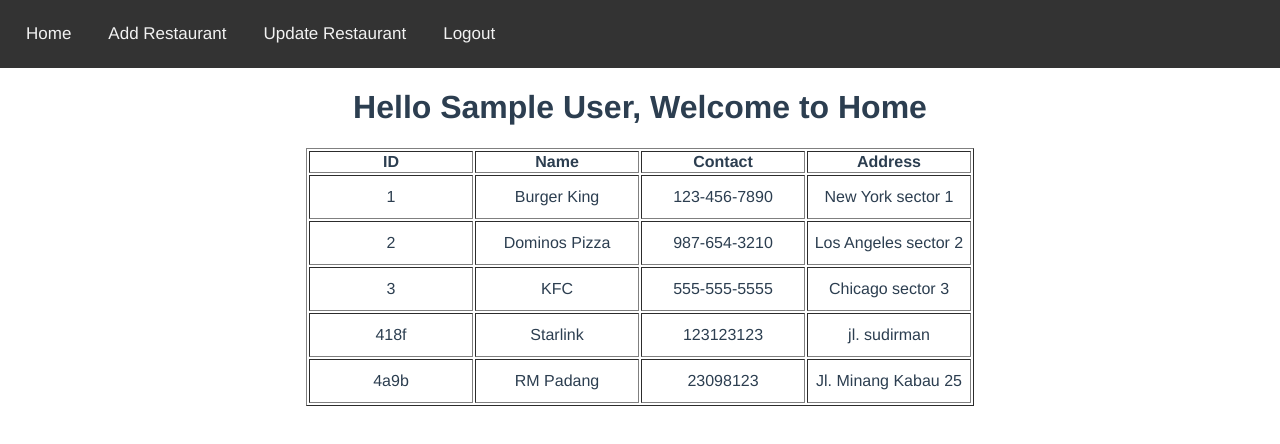
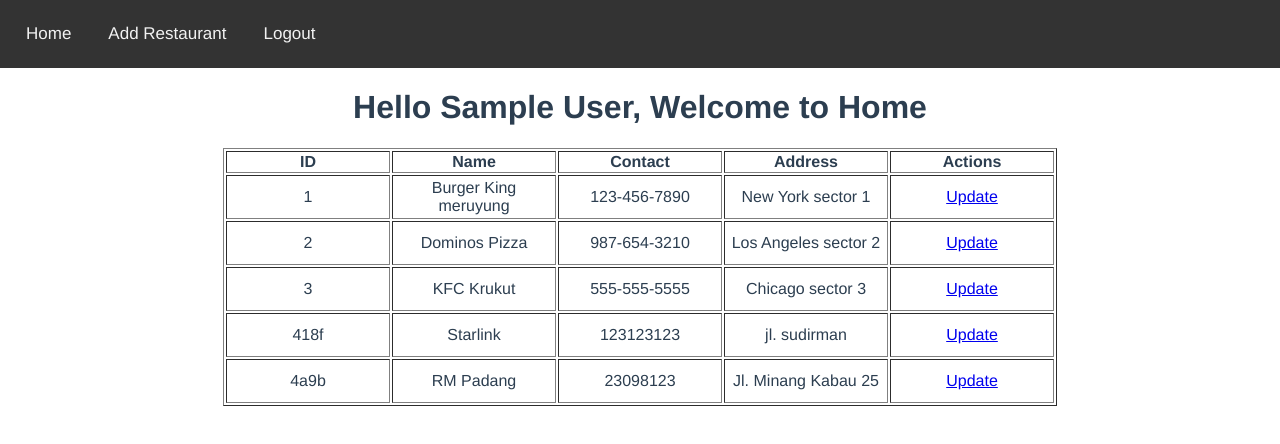
Before and after one commit to septianadip17/belajar-vuejs, a Vue app: page / in a window 1280 px wide. Shown: the top 444 px of the page. Built offline with nearby package versions, Linux system fonts and the light colour scheme; data requests are answered from the project's data file; sample sign-in values are in the browser's storage.

Commit message:
feat: enhance restaurant management with update functionality, modify restaurant data structure, and improve navigation in Header component

```diff
--- a/db/db.json
+++ b/db/db.json
@@ -15,10 +15,10 @@
   ],
   "restaurants": [
     {
-      "id": "1",
-      "name": "Burger King",
+      "name": "Burger King meruyung",
+      "address": "New York sector 1",
       "contact": "123-456-7890",
-      "address": "New York sector 1"
+      "id": "1"
     },
     {
       "id": "2",
@@ -27,10 +27,10 @@
       "address": "Los Angeles sector 2"
     },
     {
-      "id": "3",
-      "name": "KFC",
+      "name": "KFC Krukut",
+      "address": "Chicago sector 3",
       "contact": "555-555-5555",
-      "address": "Chicago sector 3"
+      "id": "3"
     },
     {
       "id": "418f",
--- a/src/App.vue
+++ b/src/App.vue
@@ -29,7 +29,7 @@
   transition: filter 300ms;
 }
 
-.register input, .login input, .add input {
+.register input, .login input, .add input, .update input {
   width: 300px;
   height: 40px;
   padding-left: 20px;
@@ -40,7 +40,7 @@
   border: 1px solid skyblue;
 }
 
-.register button, .login button, .add button {
+.register button, .login button, .add button, .update button {
   width: 320px;
   height: 40px;
   border: 1px solid skyblue;
--- a/src/components/Header.vue
+++ b/src/components/Header.vue
@@ -2,7 +2,6 @@
   <div class="nav">
     <router-link to="/">Home</router-link>
     <router-link to="/add">Add Restaurant</router-link>
-    <router-link to="/update">Update Restaurant</router-link>
     <a v-on:click="logout" href="#">Logout</a>
   </div>
 </template>
--- a/src/components/Home.vue
+++ b/src/components/Home.vue
@@ -7,12 +7,16 @@
       <th>Name</th>
       <th>Contact</th>
       <th>Address</th>
+      <th>Actions</th>
     </tr>
     <tr v-for="item in restaurants" :key="item.id">
       <td>{{ item.id }}</td>
       <td>{{ item.name }}</td>
       <td>{{ item.contact }}</td>
       <td>{{ item.address }}</td>
+      <td>
+        <router-link :to="'/update/' + item.id">Update</router-link>
+      </td>
     </tr>
   </table>
 </template>
@@ -34,8 +38,8 @@
   async mounted() {
     let user = localStorage.getItem('user-info');
     this.name = JSON.parse(user).name;
-    console.log(this.name);
-    console.log(user);
+    // console.log(this.name);
+    // console.log(user);
     if (!user) {
       this.$router.push({ name: 'SignUp' });
     }
--- a/src/components/Update.vue
+++ b/src/components/Update.vue
@@ -1,20 +1,54 @@
 <template>
   <Header />
   <h1>Hello User, Welcome to Update Restaurant Page</h1>
+  <form class="update">
+    <input type="text" name="name" placeholder="Enter Name" v-model="restaurant.name" />
+    <input type="text" name="address" placeholder="Enter Address" v-model="restaurant.address" />
+    <input type="text" name="contact" placeholder="Enter Contact" v-model="restaurant.contact" />
+    <button v-on:click="updateRestaurant" type="button">Update Restaurant</button>
+  </form>
 </template>
 
 <script>
 import Header from './Header.vue';
+import axios from 'axios';
 export default {
   name: 'Update',
   components: {
     Header
   },
-  mounted() {
+  data() {
+    return {
+      restaurant: {
+        name: '',
+        address: '',
+        contact: ''
+      }
+    };
+  },
+  methods: {
+    async updateRestaurant() {
+      console.log(this.restaurant);
+      const result = await axios.put('http://localhost:3000/restaurants/' + this.$route.params.id, {
+        name: this.restaurant.name,
+        address: this.restaurant.address,
+        contact: this.restaurant.contact
+      });
+      if (result.status === 200) {
+        this.$router.push({ name: 'Home' });
+      }
+      console.warn('result', result);
+    }
+  },
+  async mounted() {
     let user = localStorage.getItem('user-info');
     if (!user) {
       this.$router.push({ name: 'SignUp' });
     }
+    let result = await axios.get('http://localhost:3000/restaurants/' + this.$route.params.id);
+    console.warn(result);
+    console.warn(this.$route.params.id);
+    this.restaurant = result.data;
   }
 };
 </script>
--- a/src/routers.js
+++ b/src/routers.js
@@ -29,7 +29,7 @@
   {
     name: "Update",
     component: Update,
-    path: "/update",
+    path: "/update/:id",
   },
 ];
 
```
